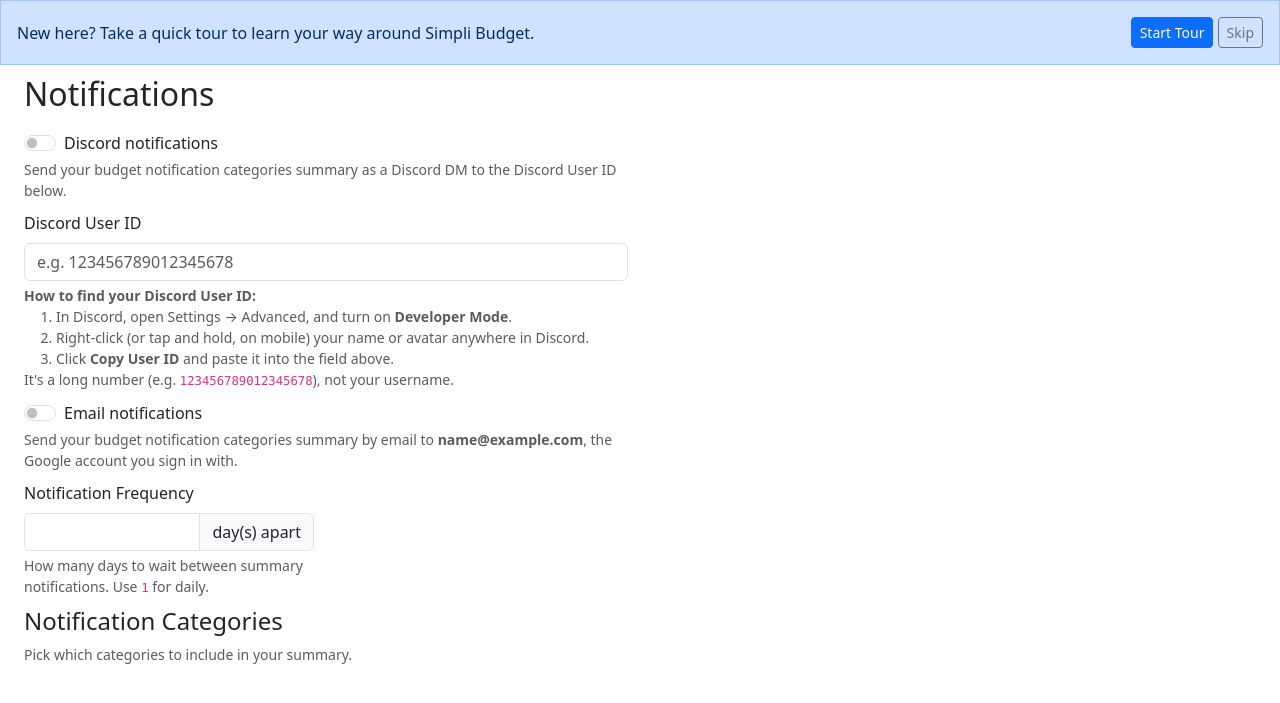
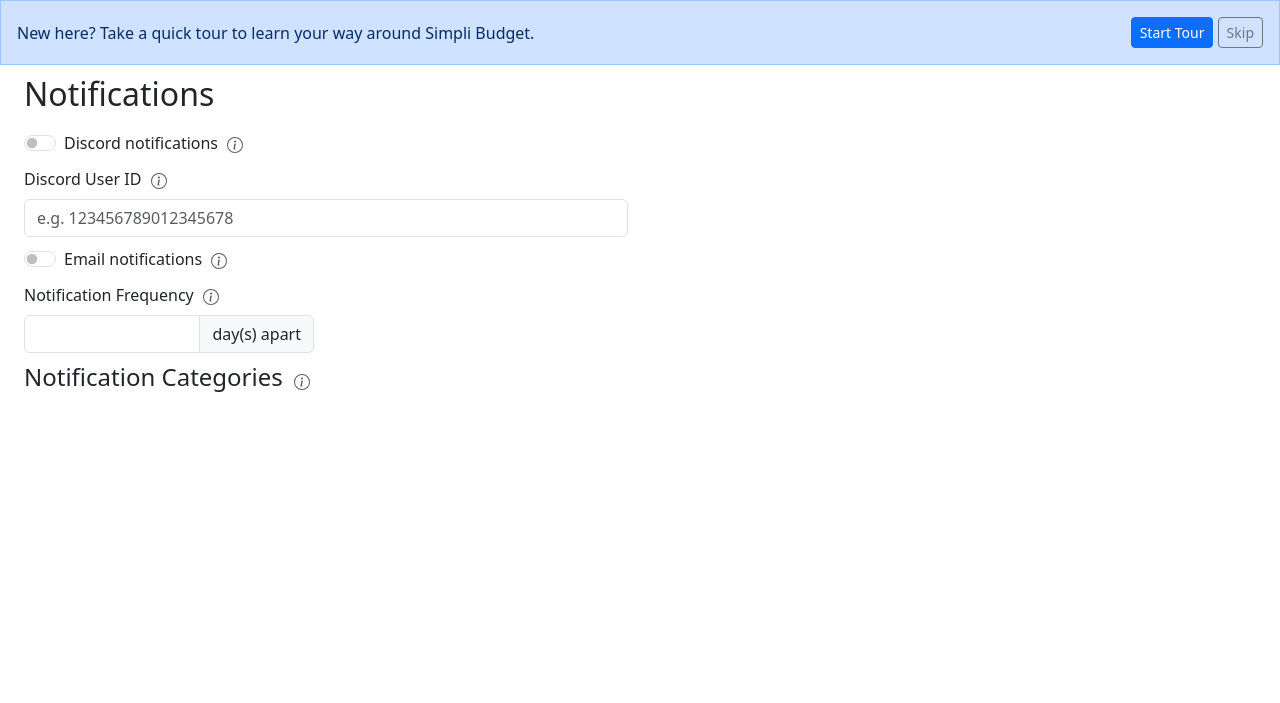
Before and after one commit to michaeldcarrell/simpli_budget, a Django app: template templates/notifications/index.html in a window 1280 px wide. Shown: the part 56-759 px from the top of the page. Run offline with Django 5.2, Linux system fonts and the light colour scheme; the template is opened without the code that fills it, so the values that code supplies are empty; the visitor is signed in with stand-in values (Sample User, id 1); data comes from the database, SQL or seed files in the repository; some libraries are stand-ins or nearby versions.

Commit message:
Move notifications page help text into info tooltips
Each setting's description, including the Discord User ID how-to, now
sits behind an info icon instead of taking up space under the field.
On touch screens the icons open on tap and close on the next tap.

Co-Authored-By: Claude Opus 5.5 <noreply@anthropic.com>

```diff
--- /dev/null
+++ b/static/notifications/css/index.css
@@ -0,0 +1,29 @@
+.notification-help {
+    padding: 0 0 0 4px;
+    line-height: 1;
+    vertical-align: baseline;
+    color: var(--bs-secondary-color);
+}
+
+.notification-help:hover,
+.notification-help:focus-visible {
+    color: var(--bs-primary);
+}
+
+.notification-help-tooltip {
+    --bs-tooltip-max-width: 320px;
+    --bs-tooltip-font-size: 0.875rem;
+}
+
+.notification-help-tooltip .tooltip-inner {
+    text-align: left;
+}
+
+.notification-help-tooltip ol {
+    margin: 4px 0;
+    padding-left: 18px;
+}
+
+.notification-help-tooltip code {
+    color: inherit;
+}
--- a/static/notifications/js/index.js
+++ b/static/notifications/js/index.js
@@ -151,7 +151,28 @@ let controller = function() {
         });
     }
 
+    let initHelpTooltips = function() {
+        // Touch screens can't hover, and iOS Safari doesn't focus buttons on tap, so
+        // there the info icons open on tap and close on the next tap anywhere.
+        let touchOnly = window.matchMedia('(hover: none)').matches;
+        let helpButtons = Array.from(document.querySelectorAll('[data-bs-toggle="tooltip"]'));
+        helpButtons.forEach(function(el) {
+            new bootstrap.Tooltip(el, { trigger: touchOnly ? 'click' : 'hover focus' });
+        });
+        if (touchOnly) {
+            document.addEventListener('click', function(event) {
+                helpButtons.forEach(function(el) {
+                    if (!el.contains(event.target)) {
+                        bootstrap.Tooltip.getInstance(el).hide();
+                    }
+                });
+            });
+        }
+    }
+
     let inits = function() {
+        initHelpTooltips();
+
         objs.discordIdInput.dataset.savedValue = objs.discordIdInput.value;
         objs.discordIdInput.addEventListener('keydown', function(event) {
             if (event.key === 'Enter') {
--- /dev/null
+++ b/templates/notifications/_info_icon.html
@@ -0,0 +1 @@
+<svg xmlns="http://www.w3.org/2000/svg" width="16" height="16" fill="currentColor" class="bi bi-info-circle" viewBox="0 0 16 16" aria-hidden="true"><path d="M8 15A7 7 0 1 1 8 1a7 7 0 0 1 0 14m0 1A8 8 0 1 0 8 0a8 8 0 0 0 0 16"/><path d="m8.93 6.588-2.29.287-.082.38.45.083c.294.07.352.176.288.469l-.738 3.468c-.194.897.105 1.319.808 1.319.545 0 1.178-.252 1.465-.598l.088-.416c-.2.176-.492.246-.686.246-.275 0-.375-.193-.304-.533zM9 4.5a1 1 0 1 1-2 0 1 1 0 0 1 2 0"/></svg>
--- a/templates/notifications/index.html
+++ b/templates/notifications/index.html
@@ -1,6 +1,9 @@
 {% extends "_layout.html" %}
 {% load static %}
 {% block title %}{{ title }}{% endblock %}
+{% block styles %}
+    <link href="{% static 'notifications/css/index.css' %}" rel="stylesheet">
+{% endblock %}
 {% block body %}
 <div class="row" style="margin: 10px 0;">
     <div class="col">
@@ -20,15 +23,18 @@
                 {% if discord_notifications_enabled %}checked{% endif %}
             >
             <label for="discord-notifications-enabled" class="form-check-label">Discord notifications</label>
-        </div>
-        <div class="form-text">
-            Send your budget notification categories summary as a Discord DM to the Discord User ID below.
+            <button type="button" class="btn btn-link notification-help" aria-label="About Discord notifications"
+                data-bs-toggle="tooltip" data-bs-html="true" data-bs-custom-class="notification-help-tooltip"
+                data-bs-title="Sends your notification categories summary as a Discord DM to the Discord User ID below.">{% include "notifications/_info_icon.html" %}</button>
         </div>
     </div>
 </div>
 <div class="row" style="margin: 10px 0;">
     <div class="col-12 col-lg-6">
         <label for="discord-user-id" class="form-label">Discord User ID</label>
+        <button type="button" class="btn btn-link notification-help" aria-label="About finding your Discord User ID"
+                data-bs-toggle="tooltip" data-bs-html="true" data-bs-custom-class="notification-help-tooltip"
+                data-bs-title="<strong>How to find your Discord User ID:</strong><ol><li>In Discord, open Settings &rarr; Advanced and turn on <strong>Developer Mode</strong>.</li><li>Right-click (or tap and hold, on mobile) your name or avatar anywhere in Discord.</li><li>Click <strong>Copy User ID</strong> and paste it into this field.</li></ol>It's a long number (e.g. <code>123456789012345678</code>), not your username.">{% include "notifications/_info_icon.html" %}</button>
         <input
             type="text"
             id="discord-user-id"
@@ -36,15 +42,6 @@
             placeholder="e.g. 123456789012345678"
             value="{{ discord_user_id|default_if_none:'' }}"
         >
-        <div class="form-text">
-            <strong>How to find your Discord User ID:</strong>
-            <ol style="margin-bottom: 0;">
-                <li>In Discord, open Settings &rarr; Advanced, and turn on <strong>Developer Mode</strong>.</li>
-                <li>Right-click (or tap and hold, on mobile) your name or avatar anywhere in Discord.</li>
-                <li>Click <strong>Copy User ID</strong> and paste it into the field above.</li>
-            </ol>
-            It's a long number (e.g. <code>123456789012345678</code>), not your username.
-        </div>
     </div>
 </div>
 <div class="row" style="margin: 10px 0;">
@@ -60,15 +57,18 @@
                 {% if email_notifications_enabled %}checked{% endif %}
             >
             <label for="email-notifications-enabled" class="form-check-label">Email notifications</label>
-        </div>
-        <div class="form-text">
-            Send your budget notification categories summary by email to <strong>{{ user.email }}</strong>, the Google account you sign in with.
+            <button type="button" class="btn btn-link notification-help" aria-label="About email notifications"
+                data-bs-toggle="tooltip" data-bs-html="true" data-bs-custom-class="notification-help-tooltip"
+                data-bs-title="Sends your notification categories summary by email to <strong>{{ user.email }}</strong>, the Google account you sign in with.">{% include "notifications/_info_icon.html" %}</button>
         </div>
     </div>
 </div>
 <div class="row" style="margin: 10px 0;">
     <div class="col-12 col-lg-3">
         <label for="notification-frequency-days" class="form-label">Notification Frequency</label>
+        <button type="button" class="btn btn-link notification-help" aria-label="About notification frequency"
+                data-bs-toggle="tooltip" data-bs-html="true" data-bs-custom-class="notification-help-tooltip"
+                data-bs-title="How many days to wait between summary notifications. Use <code>1</code> for daily.">{% include "notifications/_info_icon.html" %}</button>
         <div class="input-group">
             <input
                 type="number"
@@ -80,17 +80,16 @@
             >
             <span class="input-group-text">day(s) apart</span>
         </div>
-        <div class="form-text">
-            How many days to wait between summary notifications. Use <code>1</code> for daily.
-        </div>
     </div>
 </div>
 <div class="row" style="margin: 10px 0;">
     <div class="col">
-        <h4>Notification Categories</h4>
-        <div class="form-text" style="margin-bottom: 10px;">
-            Pick which categories to include in your summary.
-        </div>
+        <h4>
+            Notification Categories
+            <button type="button" class="btn btn-link notification-help" aria-label="About notification categories"
+                data-bs-toggle="tooltip" data-bs-html="true" data-bs-custom-class="notification-help-tooltip"
+                data-bs-title="Pick which categories to include in your summary.">{% include "notifications/_info_icon.html" %}</button>
+        </h4>
     </div>
 </div>
 <ul class="list-group">
```
